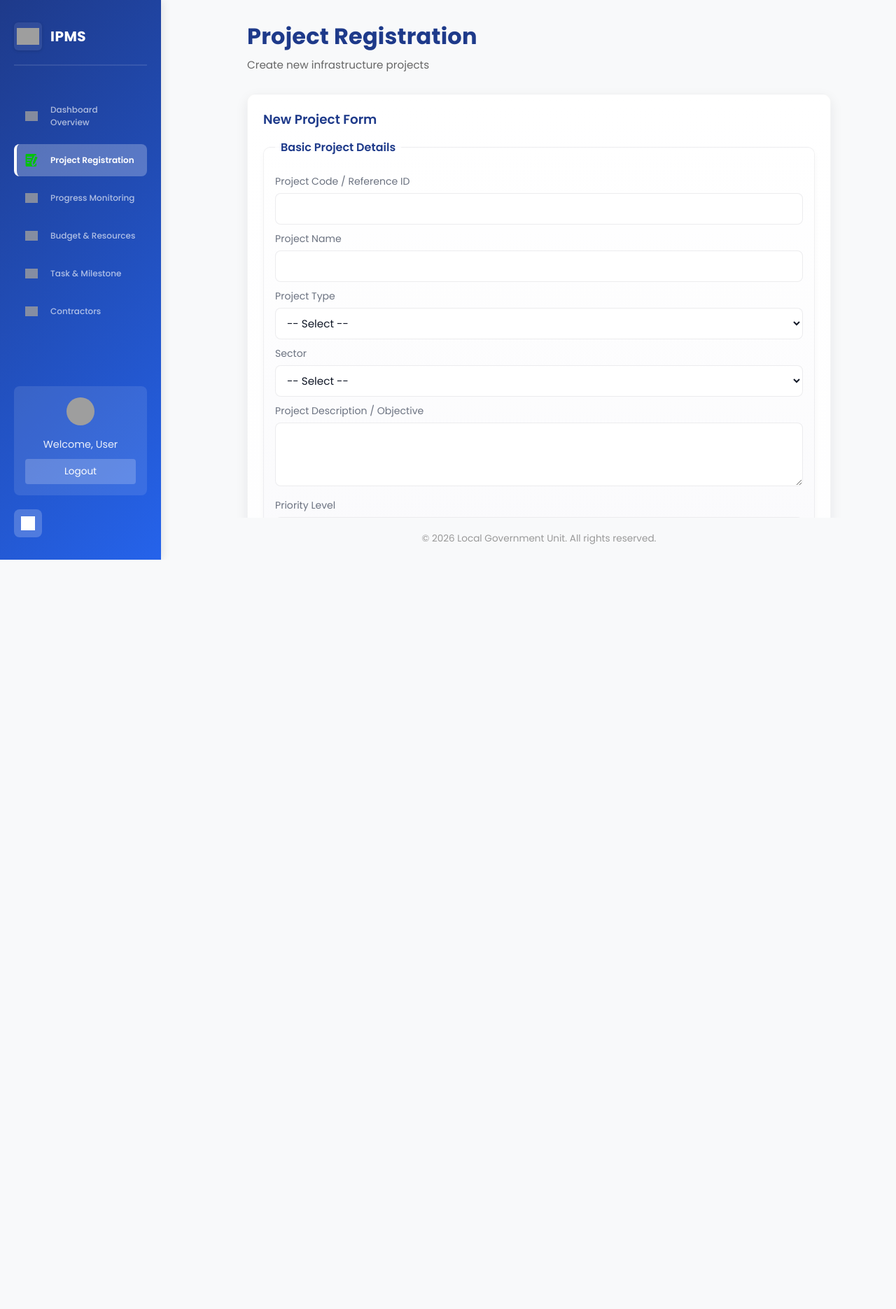
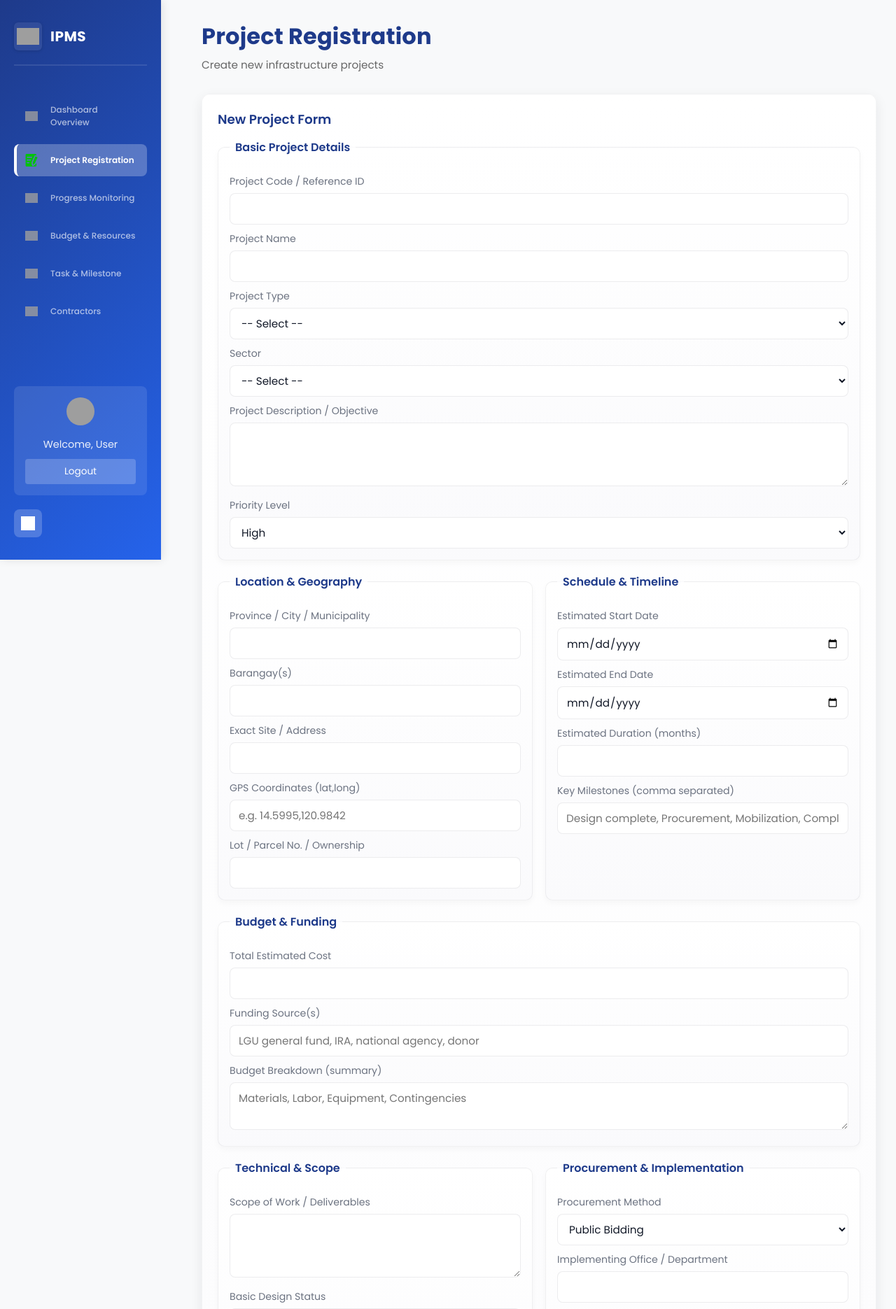
Before and after one commit to JongdingTV/lgu-ipms, a PHP site: page /project_registration.html in a window 1280 px wide. Shown: the top 1871 px of the page at 70% size. Before the commit the page ends 800 px from the top, so only its background shows below. Run offline with PHP 8.4, Linux system fonts and the light colour scheme; grey boxes are pictures that could not be loaded.

Commit message:
Fixed project registration

```diff
--- a/project-registration/project-reg.css
+++ b/project-registration/project-reg.css
@@ -8,11 +8,12 @@
 }
 body {
     background-color: #f8f9fa;
-    height: 100vh;
+    min-height: 100vh;
     display: flex;
     flex-direction: column;
     margin-left: 260px;
     transition: margin-left 0.3s ease;
+    /* allow page-level scrolling so the browser scrollbar stays on the right edge */
 }
 
 body.sidebar-hidden {
@@ -236,9 +237,12 @@ body.sidebar-hidden {
 }
 
 .main-content {
-    padding: 30px;
-    overflow-y: auto;
+    padding: 28px;
+    /* let the page body scroll (so scrollbar remains at far right) */
+    overflow: visible;
     flex: 1;
+    /* allow content to use full available width (matching other pages) */
+    margin: 0;
 }
 
 .dash-header {
@@ -275,8 +279,8 @@ body.sidebar-hidden {
 /* layout tweaks */
 .main-content {
     padding: 28px;
-    max-width: 1100px;
-    margin: 0 auto;
+    /* unified: no max-width so registration form uses available width */
+    margin: 0;
 }
 
 /* container card for the form */
```
